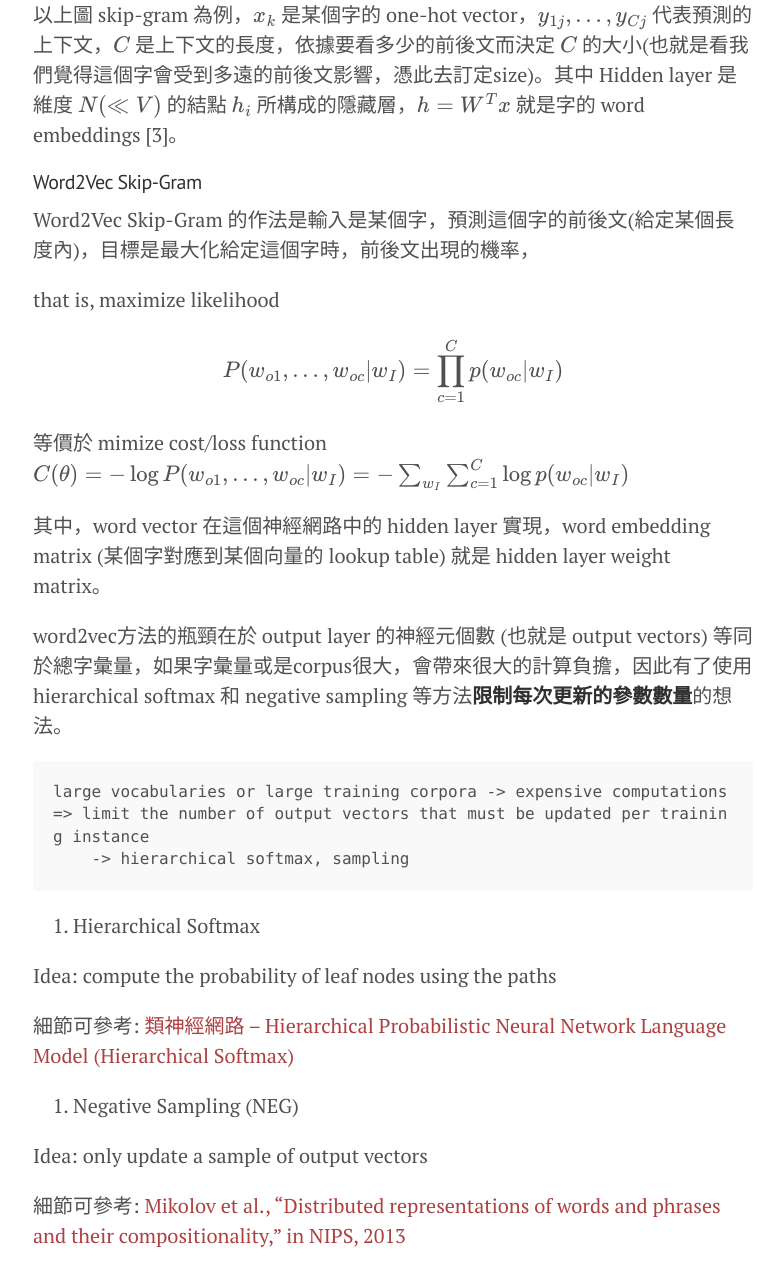
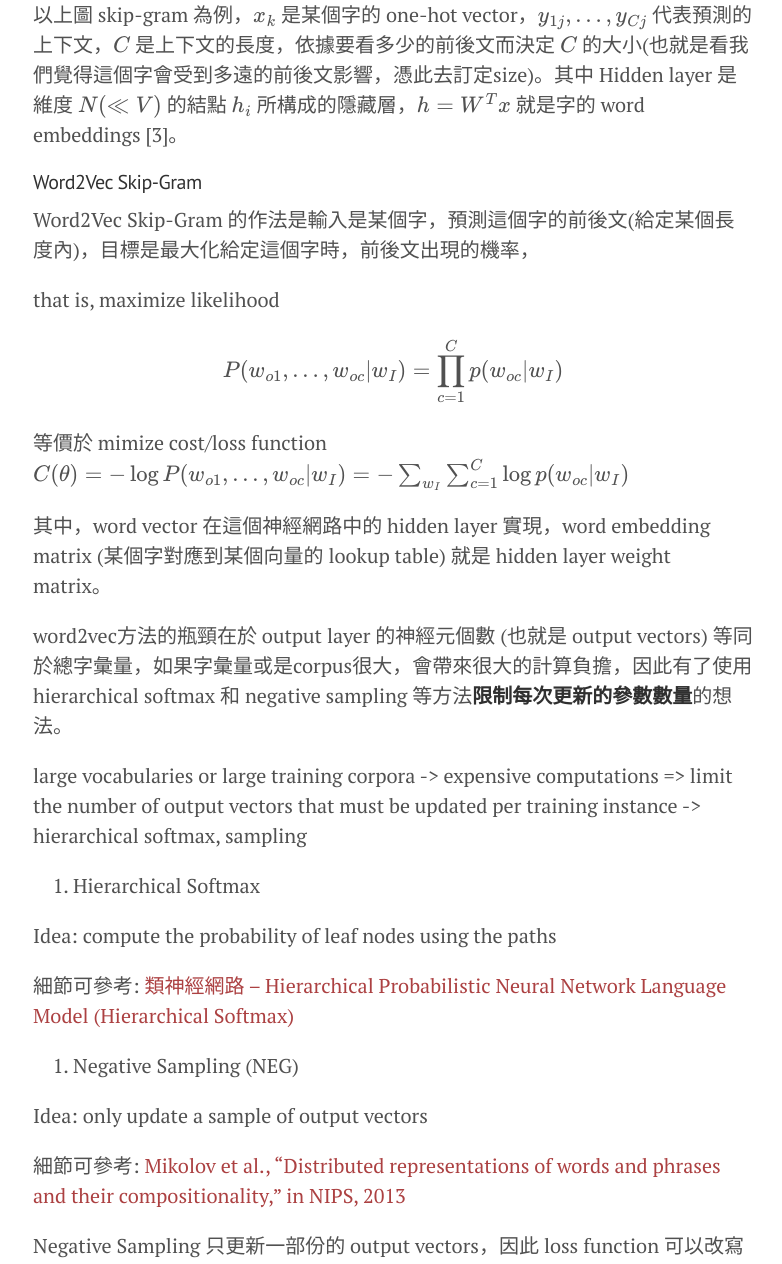
Before and after one commit to wantinghuang/wantinghuang.github.io, a Jekyll site: the page built from _posts/2018-07-05-word-representation.md, in a window 1280 px wide. Shown: the part 4199-5463 px from the top of the page, without its empty margins (247-1029 px from the left). Built offline with Jekyll 4.4.1, drawn with Linux system fonts in a browser that asks for light colours; formulas are drawn with MathJax 3.

````diff
--- a/_posts/2018-07-05-word-representation.md
+++ b/_posts/2018-07-05-word-representation.md
@@ -104,11 +104,9 @@ $$C(\theta) = -\log P(w_{o1}, ..., w_{oc}|w_{I}) =
 
 word2vec方法的瓶頸在於 output layer 的神經元個數 (也就是 output vectors) 等同於總字彙量，如果字彙量或是corpus很大，會帶來很大的計算負擔，因此有了使用 hierarchical softmax 和 negative sampling 等方法**限制每次更新的參數數量**的想法。
 
-```
+
 large vocabularies or large training corpora -> expensive computations
-=> limit the number of output vectors that must be updated per training instance
-    -> hierarchical softmax, sampling
-```
+=> limit the number of output vectors that must be updated per training instance -> hierarchical softmax, sampling
 
 1. Hierarchical Softmax
 
````
